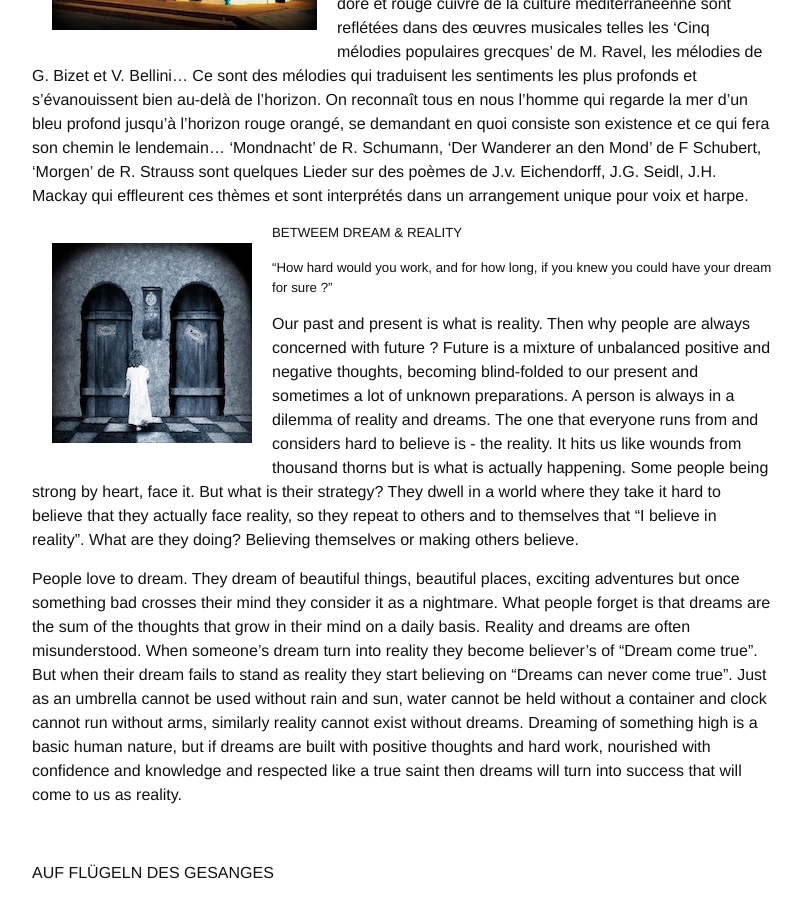
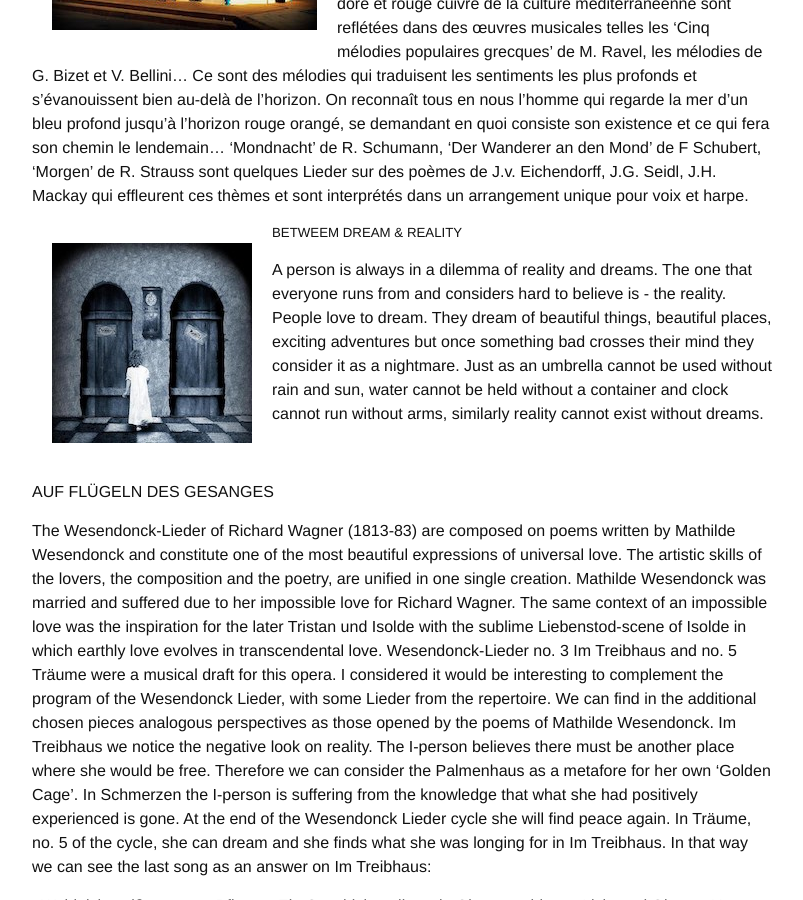
Before and after one commit to annesophie-sevens/annesophie-sevens.github.io, a Jekyll site: the page built from project-fr.md, in a window 1280 px wide and 900 px high, scrolled down 481 px. Shown: the whole window, without its empty margins (238-1041 px from the left). Built offline with Jekyll 4.4.1, drawn with Linux system fonts in a browser that asks for light colours; nearby versions of some CDN libraries.

Commit message:
Update project-fr.md

```diff
--- a/project-fr.md
+++ b/project-fr.md
@@ -18,13 +18,8 @@ Le Duo An-Ka, formé par la soprano Anne-Sophie Sevens et l’harpiste Karen Pee
 
 ##### BETWEEM DREAM & REALITY
 
-##### “How hard would you work, and for how long, if you knew you could have your dream for sure ?”
-Our past and present is what is reality. Then why people are always concerned with future ? Future is a mixture of unbalanced positive and negative thoughts, becoming blind-folded to our present and sometimes a lot of unknown preparations.
-A person is always in a dilemma of reality and dreams. The one that everyone runs from and considers hard to believe is - the reality. It hits us like wounds from thousand thorns but is what is actually happening. Some people being strong by heart, face it. But what is their strategy? They dwell in a world where they take it hard to believe that they actually face reality, so they repeat to others and to themselves that “I believe in reality”. What are they doing? Believing themselves or making others believe.
-
-People love to dream. They dream of beautiful things, beautiful places, exciting adventures but once something bad crosses their mind they consider it as a nightmare. What people forget is that dreams are the sum of the thoughts that grow in their mind on a daily basis.
-Reality and dreams are often misunderstood. When someone’s dream turn into reality they become believer’s of “Dream come true”. But when their dream fails to stand as reality they start believing on “Dreams can never come true”.
-Just as an umbrella cannot be used without rain and sun, water cannot be held without a container and clock cannot run without arms, similarly reality cannot exist without dreams. Dreaming of something high is a basic human nature, but if dreams are built with positive thoughts and hard work, nourished with confidence and knowledge and respected like a true saint then dreams will turn into success that will come to us as reality.
+A person is always in a dilemma of reality and dreams. The one that everyone runs from and considers hard to believe is - the reality. People love to dream. They dream of beautiful things, beautiful places, exciting adventures but once something bad crosses their mind they consider it as a nightmare.
+Just as an umbrella cannot be used without rain and sun, water cannot be held without a container and clock cannot run without arms, similarly reality cannot exist without dreams.
 
 &nbsp;
 
```
